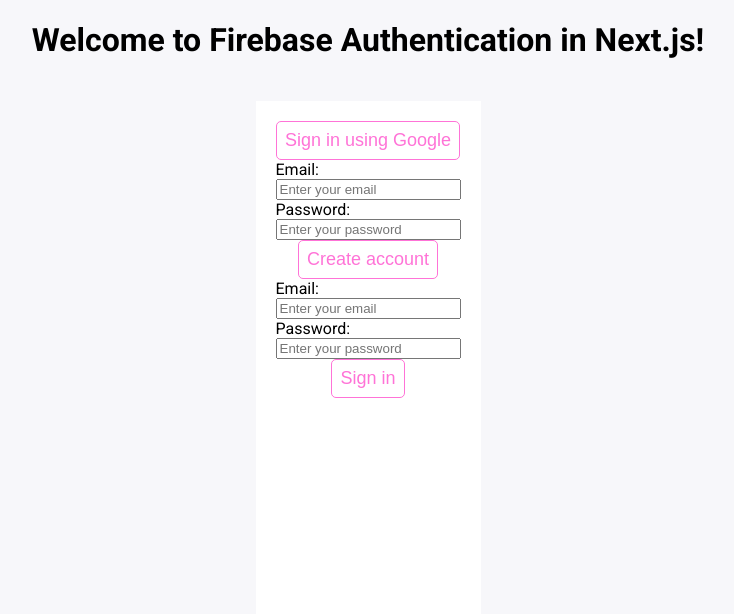
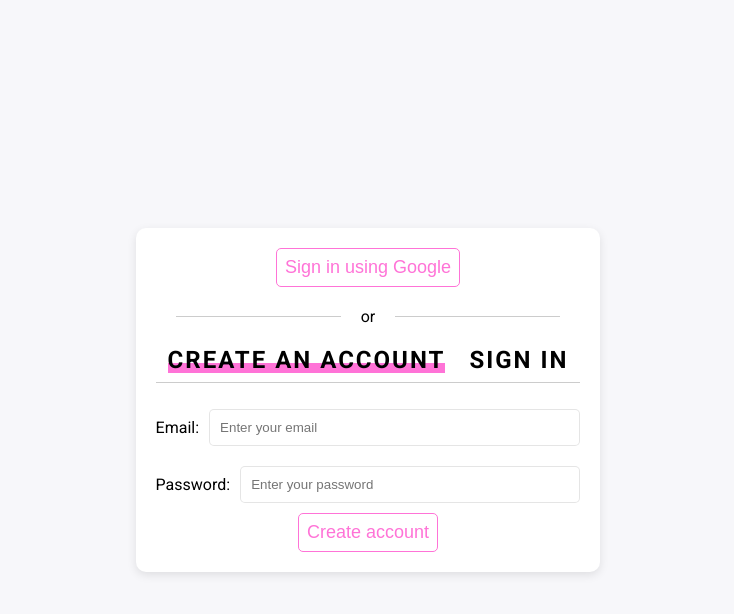
Before and after one commit to acrantel/fiitshare, a Next.js app: page /signin in a window 1280 px wide. Shown: the top 614 px of the page, without its empty margins (272-1006 px from the left). Built offline with nearby package versions, Linux system fonts and the light colour scheme; no server answers.

Commit message:
Sign in page styling

```diff
--- /dev/null
+++ b/components/sign-in.js
@@ -0,0 +1,98 @@
+import React, { Component } from 'react';
+import styles from './sign-in.module.css';
+import Tabs from './tabs.js';
+
+export default class SignIn extends React.Component {
+    render() {
+        const {
+            onSignInGoogle,
+            newAccountEmail,
+            newAccountPassword,
+            onChangeNewAccountEmail,
+            onChangeNewAccountPassword,
+            onNewAccount,
+            signInEmail,
+            signInPassword,
+            onChangeSignInEmail,
+            onChangeSignInPassword,
+            onSignIn,
+            error,
+            loading
+        } = this.props;
+        return <div className={styles.wrapper}>
+            <div className={styles.section}>
+                <button onClick={onSignInGoogle} disabled={loading}>
+                    Sign in using Google
+                </button>
+            </div>
+            <span className={styles.or}>or</span>
+            <Tabs>
+                <div label="Create an account">
+                    <form className={styles.section} onSubmit={onNewAccount}>
+                        <label>
+                            Email:
+                            <input
+                                type="text"
+                                onChange={onChangeNewAccountEmail}
+                                placeholder="Enter your email"
+                                value={newAccountEmail}
+                                disabled={loading}
+                            />
+                        </label>
+                        <label>
+                            Password:
+                            <input
+                                type="text"
+                                onChange={onChangeNewAccountPassword}
+                                placeholder="Enter your password"
+                                value={newAccountPassword}
+                                disabled={loading}
+                            />
+                        </label>
+
+                        <input
+                            type="submit"
+                            value="Create account"
+                            className="button"
+                            disabled={loading}
+                        />
+                    </form>
+                </div>
+                <div label="Sign in">
+                    <form className={styles.section} onSubmit={onSignIn}>
+                        <label>
+                            Email:
+                            <input
+                                type="text"
+                                onChange={onChangeSignInEmail}
+                                placeholder="Enter your email"
+                                value={signInEmail}
+                                disabled={loading}
+                            />
+                        </label>
+                        <label>
+                            Password:
+                            <input
+                                type="text"
+                                onChange={onChangeSignInPassword}
+                                placeholder="Enter your password"
+                                value={signInPassword}
+                                disabled={loading}
+                            />
+                        </label>
+
+                        <input
+                            type="submit"
+                            value="Sign in"
+                            className="button"
+                            disabled={loading}
+                        />
+                    </form>
+                </div>
+            </Tabs>
+            {error !== null ? <div className={styles.error}>
+                {error}
+            </div> : null}
+        </div>;
+    }
+}
--- /dev/null
+++ b/components/sign-in.module.css
@@ -0,0 +1,48 @@
+.wrapper {
+    border-radius: 10px;
+    background-color: white;
+    padding: 20px;
+    margin: 20px;
+    box-shadow: 0 3px 10px rgba(0, 0, 0, 0.1);
+    max-width: 500px;
+}
+
+.or {
+    display: flex;
+    align-items: center;
+    margin-top: 20px;
+    margin-bottom: -24px;
+}
+.or::before,
+.or::after {
+    content: '';
+    flex: auto;
+    height: 1px;
+    background-color: #ccc;
+    margin: 0 20px;
+}
+
+.section {
+    display: flex;
+    flex-direction: column;
+    justify-content: center;
+}
+
+.section label {
+    display: flex;
+    margin: 10px 0;
+    align-items: center;
+}
+.section input[type=text] {
+    -webkit-appearance: none;
+    border: 1px solid rgba(0, 0, 0, 0.1);
+    padding: 10px;
+    border-radius: 5px;
+    flex: auto;
+    margin-left: 10px;
+}
+
+.error {
+    color: red;
+    margin-top: 20px;
+}
--- a/pages/page.module.css
+++ b/pages/page.module.css
@@ -216,9 +216,3 @@ height: 460px;
 .profileTextDes {
 
 }
-
-.signInSection {
-    display: flex;
-    flex-direction: column;
-    justify-content: center;
-}
--- a/pages/signin.js
+++ b/pages/signin.js
@@ -3,13 +3,21 @@ import { auth, db } from '../database/firestore.js';
 import firebase from 'firebase/app';
 import 'firebase/auth';
 import styles from '../pages/page.module.css';
+import SignInComponent from '../components/sign-in.js';
 
 class SignIn extends React.Component {
 
     constructor(props)
 {
     super(props);
-    this.state = {createEmail: '', createPassword: '', email: '', password: ''};
+    this.state = {
+        createEmail: '',
+        createPassword: '',
+        email: '',
+        password: '',
+        error: null,
+        loading: false
+    };
 
     this.handleSignInGoogle = this.handleSignInGoogle.bind(this);
     this.handleSignInEmailPassword = this.handleSignInEmailPassword.bind(this);
@@ -23,13 +31,24 @@ class SignIn extends React.Component {
     handleSignInGoogle = () => {
         var provider = new firebase.auth.GoogleAuthProvider();
         provider.addScope('https://www.googleapis.com/auth/contacts.readonly');
+        this.setState({
+            error: '',
+            loading: true
+        });
         auth.signInWithPopup(provider)
             .then(() => {
-                alert('Signed in successfully.');
+                console.log('Signed in successfully.');
+                this.setState({
+                    loading: false
+                });
             })
             .catch(err => {
-                alert('Oops, something went wrong, check your console.');
+                console.log('Oops, something went wrong, check your console.');
                 console.log(err);
+                this.setState({
+                    error: err.message,
+                    loading: false
+                });
             });
     }
 
@@ -39,13 +58,26 @@ class SignIn extends React.Component {
     handleCreatePasswordChange = (e) => {
         this.setState({createPassword: e.target.value });
     }
-    handleCreateEmailPassword = () => {
+    handleCreateEmailPassword = (e) => {
+        e.preventDefault();
         console.log(this.state.createEmail);
         console.log(this.state.createPassword);
-        auth.createUserWithEmailAndPassword(this.state.createEmail, this.state.createPassword).catch(function (error) {
+        this.setState({
+            error: '',
+            loading: true
+        });
+        auth.createUserWithEmailAndPassword(this.state.createEmail, this.state.createPassword).then(() => {
+            this.setState({
+                loading: false
+            });
+        }).catch((error) => {
             var errorCode = error.code;
             var errorMessage = error.message;
             console.error(errorCode + errorMessage);
+            this.setState({
+                error: errorMessage,
+                loading: false
+            });
         });
     }
 
@@ -55,37 +87,51 @@ class SignIn extends React.Component {
     handlePasswordChange = (e) => {
         this.setState({password: e.target.value});
     }
-    handleSignInEmailPassword = () => {
-        auth.signInWithEmailAndPassword(this.state.email, this.state.password).catch(function (error) {
+    handleSignInEmailPassword = (e) => {
+        e.preventDefault();
+        this.setState({
+            error: '',
+            loading: true
+        });
+        auth.signInWithEmailAndPassword(this.state.email, this.state.password).then(() => {
+            this.setState({
+                loading: false
+            });
+        }).catch((error) => {
             console.error (error.code + error.message);
+            this.setState({
+                error: error.message,
+                loading: false
+            });
         });
     }
 
     render() {
-        return <div className={styles.pageWrapper}>
-            <h1 className={styles.headingWrapper}>Welcome to Firebase Authentication in Next.js!</h1>
-            <div className={styles.contentWrapper}>
-                <div className={styles.signInSection}>
-                    <button onClick={this.handleSignInGoogle}>Sign in using Google</button>
-                </div>
-                <div className={styles.signInSection}>
-                    <label>Email: </label>
-                    <input type="text" onChange={this.handleCreateEmailChange} placeholder="Enter your email"></input>
-                    <label>Password: </label>
-                    <input type="text" onChange={this.handleCreatePasswordChange} placeholder="Enter your password"></input>
-
-                    <button onClick={this.handleCreateEmailPassword}>Create account</button>
-                </div>
-
-                <div className={styles.signInSection}>
-                    <label>Email: </label>
-                    <input type="text" onChange={this.handleEmailChange} placeholder="Enter your email"></input>
-                    <label>Password: </label>
-                    <input type="text" onChange={this.handlePasswordChange} placeholder="Enter your password"></input>
-
-                    <button onClick={this.handleSignInEmailPassword}>Sign in</button>
-                </div>
-            </div></div>
+        const {
+            createEmail,
+            createPassword,
+            email,
+            password,
+            error,
+            loading
+        } = this.state;
+        return <div className={styles.pageWrapper} style={{ justifyContent: 'center' }}>
+            <SignInComponent
+                onSignInGoogle={this.handleSignInGoogle}
+                newAccountEmail={createEmail}
+                newAccountPassword={createPassword}
+                onChangeNewAccountEmail={this.handleCreateEmailChange}
+                onChangeNewAccountPassword={this.handleCreatePasswordChange}
+                onNewAccount={this.handleCreateEmailPassword}
+                signInEmail={email}
+                signInPassword={password}
+                onChangeSignInEmail={this.handleEmailChange}
+                onChangeSignInPassword={this.handlePasswordChange}
+                onSignIn={this.handleSignInEmailPassword}
+                error={error}
+                loading={loading}
+            />
+        </div>;
     }
 }
 
--- a/styles.css
+++ b/styles.css
@@ -89,3 +89,7 @@ button:hover, .button:hover {
 .tab-list-item:not(.tab-list-active):hover > span::after {
     background-color: #ffc1e3;
 }
+
+:disabled {
+    opacity: 0.5;
+}
```
